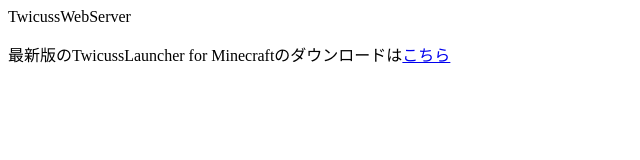
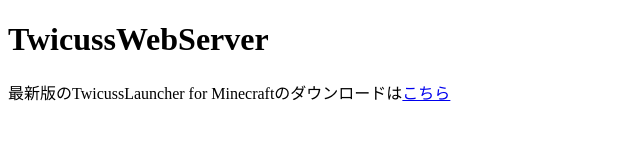
Before and after one commit to TwitshuffTech/WebPage, a plain HTML site: page index.html in a window 1280 px wide. Shown: the whole page, without its empty margins (0-640 px from the left). Drawn offline with Linux system fonts and the light colour scheme.

Commit message:
first commit

```diff
--- a/index.html
+++ b/index.html
@@ -5,7 +5,7 @@
         <meta charset="UTF-8">
     </head>
     <body>
-        <p1>TwicussWebServer</p1>
+        <h1>TwicussWebServer</h1>
         <p>最新版のTwicussLauncher for Minecraftのダウンロードは<a href="download/TwicussLauncher_1.0.zip" download>こちら</a></p>
     </body>
 </html>
```
